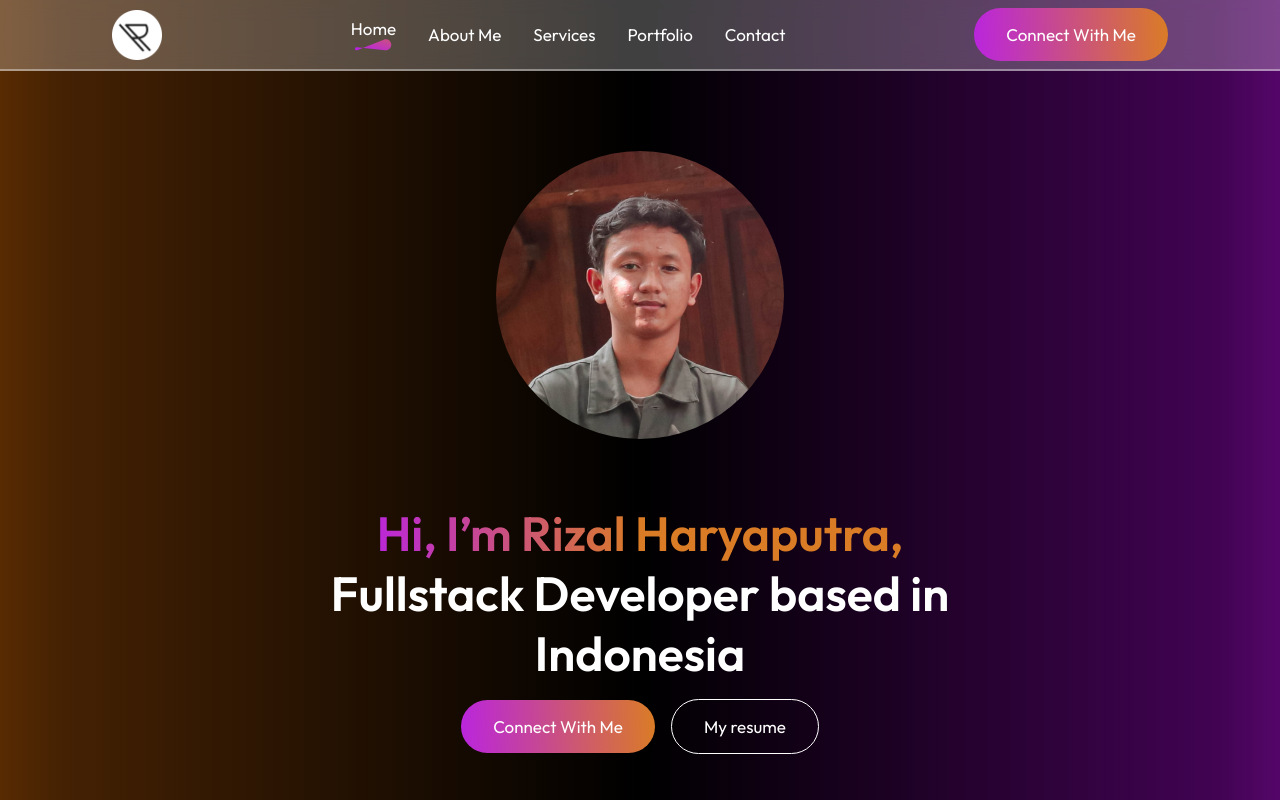
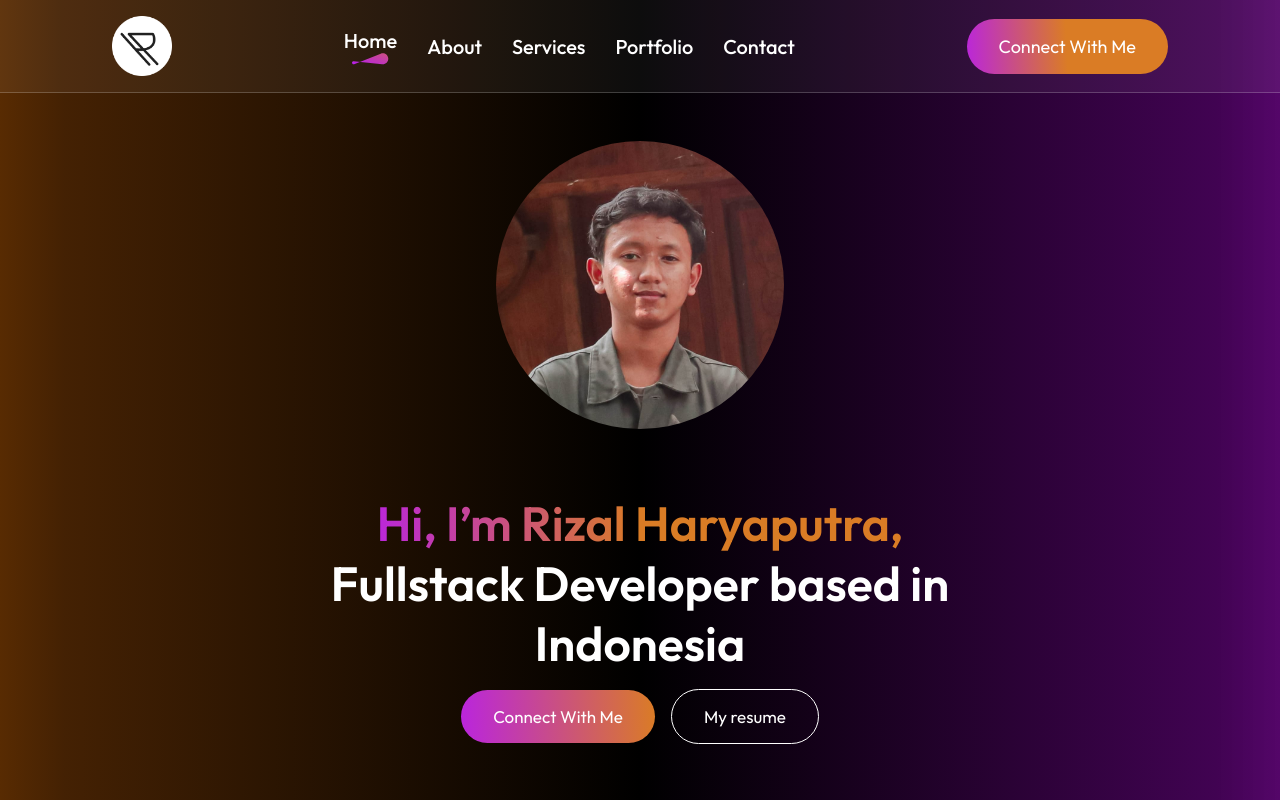
Before and after one commit to RizalHaryaputra/my-portfolio, a React (Vite) app: page / in a window 1280 px wide. Shown: the top 800 px of the page. Built offline with nearby package versions, Linux system fonts and the light colour scheme.

Commit message:
feat(navbar): implement top-down mobile menu animation with glassmorphism blur effect

```diff
--- a/src/Components/Contact/Contact.css
+++ b/src/Components/Contact/Contact.css
@@ -174,6 +174,10 @@
         gap: 40px;
     }
 
+    .contact-left h1 {
+        font-size: 28px;
+    }
+
     .contact-left p {
         font-size: 16px;
     }
--- a/src/Components/Hero/Hero.css
+++ b/src/Components/Hero/Hero.css
@@ -1,7 +1,7 @@
 .hero {
     display: flex;
     flex-direction: column;
-    margin: 5rem 7rem;
+    margin: 3rem 7rem 5rem;
     justify-content: center;
     align-items: center;
     gap: 1rem;
@@ -67,19 +67,31 @@
     transform: scale(1.05);
 }
 
+@media (max-width: 1200px) {
+    .hero h1 {
+        width: 80%;
+        margin-bottom: 1rem;
+    }
+
+}
+
 @media (max-width: 768px) {
     .hero {
         display: flex;
         flex-direction: column;
-        margin: 3rem 3rem;
+        margin: 33.6px;
         justify-content: center;
         align-items: center;
         gap: 1.5rem;
     }
 
+    .hero img {
+        width: 201.6px;
+    }
+
     .hero h1 {
-        margin-top: 2rem;
-        font-size: 3rem;
+        margin-top: 1rem;
+        font-size: 33.6px;
         width: 85%;
         text-align: center;
         font-weight: 600;
@@ -93,4 +105,9 @@
         margin-bottom: 5rem;
         font-size: 15px;
     }
+
+    div.hero-action .hero-connect, div.hero-action .hero-resume {
+        font-size: 15px;
+        padding: 11.2px 22.4px;
+    }
 }
--- a/src/Components/MyWork/MyWork.css
+++ b/src/Components/MyWork/MyWork.css
@@ -131,7 +131,7 @@
 }
 
     .mywork-title h1 {
-        font-size: 2.5rem;
+        font-size: 3rem;
     }
 
 }
--- a/src/Components/MyWork/MyWork.jsx
+++ b/src/Components/MyWork/MyWork.jsx
@@ -21,7 +21,7 @@ const MyWork = () => {
             <ProjectModal project={selectedProject} onClose={closeModal} />
 
             <div className="mywork-title">
-                <h1>My Latest Work</h1>
+                <h1>My Projects</h1>
                 <img src={theme_pattern} alt="" />
             </div>
 
--- a/src/Components/Navbar/Navbar.css
+++ b/src/Components/Navbar/Navbar.css
@@ -2,46 +2,38 @@
     display: flex;
     justify-content: space-between;
     align-items: center;
-    padding: 0.5rem 7rem;
-    border-bottom: 2px solid rgba(255, 255, 255, 0.389);
-    background: rgba(255, 255, 255, 0.25);
+    padding: 1rem 7rem;
+    background: rgba(255, 255, 255, 0.05);
     -webkit-backdrop-filter: blur(10px);
-    backdrop-filter: blur(10px);
-    font-size: 17px;
-    /* position: sticky;
-    top: 0;
-    z-index: 9999; */
+    border-bottom: 1px solid rgba(255, 255, 255, 0.2);
+    /* position: sticky; Opsional: jika ingin navbar nempel saat scroll */
+    /* top: 0; */
+    z-index: 999;
+}
+
+.logo {
+    width: 60px;
+    cursor: pointer;
 }
 
 .nav-menu {
     display: flex;
     align-items: center;
-    justify-content: space-between;
-    gap: 2rem;
     list-style: none;
-    font-size: 17px;
-    cursor: pointer;
-}
-
-.nav-connect {
-    padding: 1rem 2rem;
-    border-radius: 50px;
-    background: linear-gradient(267deg, #DA7C25, 50.36%, #B923E1 102.06%);
-    cursor: pointer;
-    transition: 0.5s;
-}
-
-.nav-connect:hover {
-    transform: scale(1.05);
+    gap: 30px;
+    font-size: 20px;
+    font-weight: 500;
 }
 
 .nav-menu li {
     display: flex;
     flex-direction: column;
+    align-items: center;
     gap: 5px;
+    cursor: pointer;
 }
 
-.nav-menu li img {
+.nav-underline {
     display: flex;
     margin: auto;
 }
@@ -49,93 +41,101 @@
 .link {
     text-decoration: none;
     color: white;
+    transition: 0.3s;
 }
 
-.nav-mob-close {
+li .link:hover {
+    color: #DA7C25;
+}
+
+.nav-connect {
+    padding: 1rem 2rem;
+    border-radius: 50px;
+    background: linear-gradient(267deg, #DA7C25 50.36%, #B923E1 102.06%);
+    cursor: pointer;
+    transition: 0.5s;
+    font-size: 18px;
+}
+
+.nav-connect:hover {
+    transform: scale(1.05);
+}
+
+/* Sembunyikan icon mobile di desktop */
+.nav-mob-open, .nav-mob-close {
     display: none;
 }
 
-.nav-mob-open {
-    display: none;
-}
-
+/* --- MOBILE RESPONSIVE --- */
 @media (max-width: 1024px) {
-    html {
-        font-size: 70%;
-    }
-
     .navbar {
         padding: 10px 20px;
-        /* Mengurangi padding agar lebih sesuai dengan layar kecil */
+        background: rgba(255, 255, 255, 0.05);
+        -webkit-backdrop-filter: blur(10px);
+        border-bottom: 1px solid rgba(255, 255, 255, 0.2);
+        position: relative;
     }
 
     .nav-connect {
         display: none;
-        /* Sembunyikan elemen connect pada layar kecil */
     }
 
+    /* Icon Hamburger */
     .nav-mob-open {
         display: block;
-        position: fixed;
-        right: 20px;
-        /* Menempatkan tombol di dekat tepi layar */
-        top: 20px;
-        /* Atur jarak dari atas */
-        z-index: 1;
-        /* Pastikan tombol berada di atas elemen lain */
+        width: 30px;
         cursor: pointer;
     }
 
+    /* Layout Menu Mobile (Overlay Full Screen) */
+    .nav-menu {
+        position: fixed;
+        top: -100%;
+        left: 0;
+        width: 100%;
+        height: 100vh;
+
+        display: flex;
+        flex-direction: column;
+        justify-content: center;
+        align-items: center;
+        gap: 40px;
+
+        /* Styling Background Menu */
+        background: rgba(31, 0, 22, 0.9);
+        backdrop-filter: blur(15px);
+        -webkit-backdrop-filter: blur(15px)
+
+        z-index: 9999;
+        transition: top 0.5s ease-in-out;
+    }
+
+    /* Class tambahan saat menu dibuka */
+    .nav-menu.open {
+        top: 0;
+    }
+
+    /* Icon Close (X) */
     .nav-mob-close {
         display: block;
         position: absolute;
-        /* Ganti menjadi absolute untuk penempatan yang lebih tepat */
-        top: 20px;
-        /* Tempatkan lebih dekat ke atas */
-        right: 20px;
-        /* Konsisten dengan tombol open */
+        top: 30px;
+        right: 30px;
         width: 30px;
-        z-index: 3;
         cursor: pointer;
+        transition: transform 0.3s;
     }
 
-    .nav-menu {
-        display: none;
-        padding-top: 3rem;
-        padding-bottom: 3rem;
-        position: fixed;
-        flex-direction: column;
-        align-items: flex-start;
-        top: 0;
-        right: 0;
-        gap: 10px;
-        /* Kurangi jarak antar item menu */
-        background-color: #1f0016;
-        width: 250px;
-        /* Kurangi lebar untuk memperbaiki proporsi */
-        z-index: 2;
-        transition: transform 0.3s ease-in-out;
-        transform: translateX(100%);
-        box-shadow: -4px 0 8px rgba(0, 0, 0, 0.1);
+    .nav-mob-close:hover {
+        transform: rotate(90deg);
     }
 
-    .nav-menu.open {
-        transform: translateX(0);
-        display: block;
+    /* Styling Text Menu Mobile */
+    .nav-menu li {
+        transform: scale(1.1);
     }
 
-
-    .nav-menu li {
-        padding: 10px 20px;
-        /* Kurangi padding untuk mengurangi jarak dalam item */
-        display: flex;
-        align-items: center;
-        gap: 5px;
-        /* Kurangi gap antar konten dalam item */
-        width: 100%;
-        color: #ffffff;
-        font-size: 1em;
-        transition: background-color 0.3s ease, transform 0.3s ease;
-        cursor: pointer;
+    .nav-menu li p {
+        font-size: 18px;
     }
 }
--- a/src/Components/Navbar/Navbar.jsx
+++ b/src/Components/Navbar/Navbar.jsx
@@ -1,4 +1,4 @@
-import React, { useState } from 'react';
+import React, { useState, useRef } from 'react';
 import './Navbar.css';
 import logo from '../../assets/my_logo.png';
 import underline from '../../assets/nav_underline.svg';
@@ -10,74 +10,43 @@ const Navbar = () => {
     const [menu, setMenu] = useState('home');
     const [menuOpen, setMenuOpen] = useState(false);
 
-    // Fungsi untuk membuka menu
-    const openMenu = () => {
-        setMenuOpen(true);
-    };
-
-    // Fungsi untuk menutup menu
-    const closeMenu = () => {
-        setMenuOpen(false);
-    };
+    // Fungsi toggle
+    const openMenu = () => setMenuOpen(true);
+    const closeMenu = () => setMenuOpen(false);
 
     return (
         <div className='navbar'>
-            <img width="50rem" src={logo} alt="logo" className="logo" />
+            <img src={logo} alt="logo" className="logo" />
 
-            {/* Tombol untuk membuka menu pada tampilan mobile */}
+            {/* Tombol Buka Menu (Hamburger) */}
             <img
                 src={menu_open}
                 onClick={openMenu}
                 className="nav-mob-open"
                 alt="Open Menu"
-                aria-label="Open Menu"
             />
 
-            {/* Menu Navigasi */}
+            {/* Container Menu */}
             <ul className={`nav-menu ${menuOpen ? 'open' : ''}`}>
-                {/* Tombol untuk menutup menu pada tampilan mobile */}
+                {/* Tombol Tutup Menu (X) */}
                 <img
                     src={menu_close}
                     onClick={closeMenu}
                     className='nav-mob-close'
                     alt="Close Menu"
-                    aria-label="Close Menu"
                 />
 
                 {/* Item Menu */}
-                <li onClick={() => setMenu('home')}>
-                    <AnchorLink className='link' href='#home' offset={50}>
-                        <p>Home</p>
-                        {menu === 'home' && <img src={underline} alt="underline" />}
-                    </AnchorLink>
-                </li>
-                <li onClick={() => setMenu('about')}>
-                    <AnchorLink className='link' href='#about' offset={50}>
-                        <p>About Me</p>
-                        {menu === 'about' && <img src={underline} alt="underline" />}
-                    </AnchorLink>
-                </li>
-                <li onClick={() => setMenu('services')}>
-                    <AnchorLink className='link' href='#services' offset={50}>
-                        <p>Services</p>
-                        {menu === 'services' && <img src={underline} alt="underline" />}
-                    </AnchorLink>
-                </li>
-                <li onClick={() => setMenu('portfolio')}>
-                    <AnchorLink className='link' href='#portfolio' offset={50}>
-                        <p>Portfolio</p>
-                        {menu === 'portfolio' && <img src={underline} alt="underline" />}
-                    </AnchorLink>
-                </li>
-                <li onClick={() => setMenu('contact')}>
-                    <AnchorLink className='link' href='#contact' offset={50}>
-                        <p>Contact</p>
-                        {menu === 'contact' && <img src={underline} alt="underline" />}
-                    </AnchorLink>
-                </li>
+                {['home', 'about', 'services', 'portfolio', 'contact'].map((item) => (
+                    <li key={item} onClick={() => { setMenu(item); closeMenu(); }}>
+                        <AnchorLink className='link' href={`#${item}`} offset={50}>
+                            <p>{item.charAt(0).toUpperCase() + item.slice(1)}</p>
+                            {menu === item && <img src={underline} alt="underline" className="nav-underline"/>}
+                        </AnchorLink>
+                    </li>
+                ))}
             </ul>
 
-            {/* Tombol "Connect With Me" yang hanya muncul pada layar besar */}
             <div className="nav-connect">
                 <AnchorLink className='link' href='#contact' offset={50}>Connect With Me</AnchorLink>
             </div>
```
